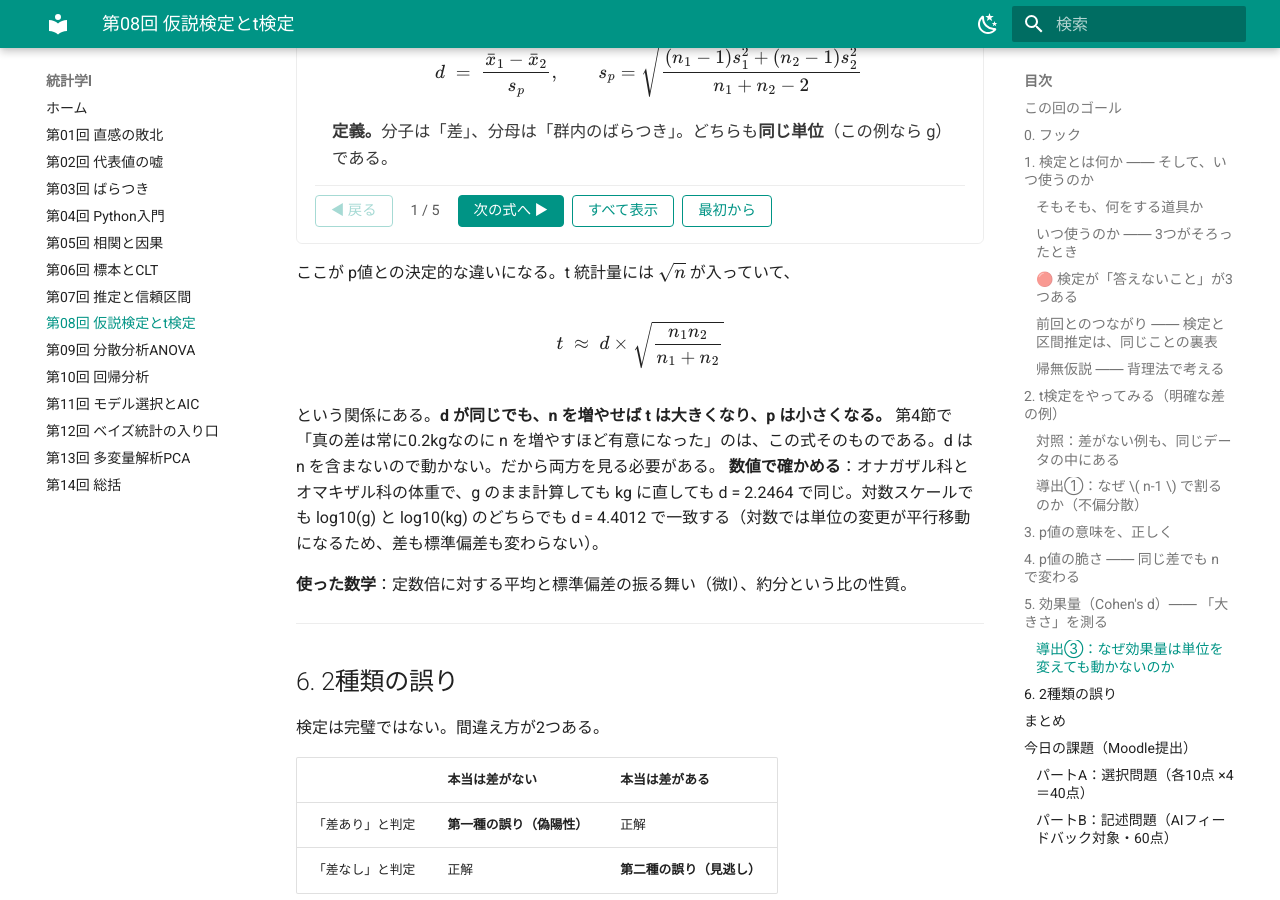
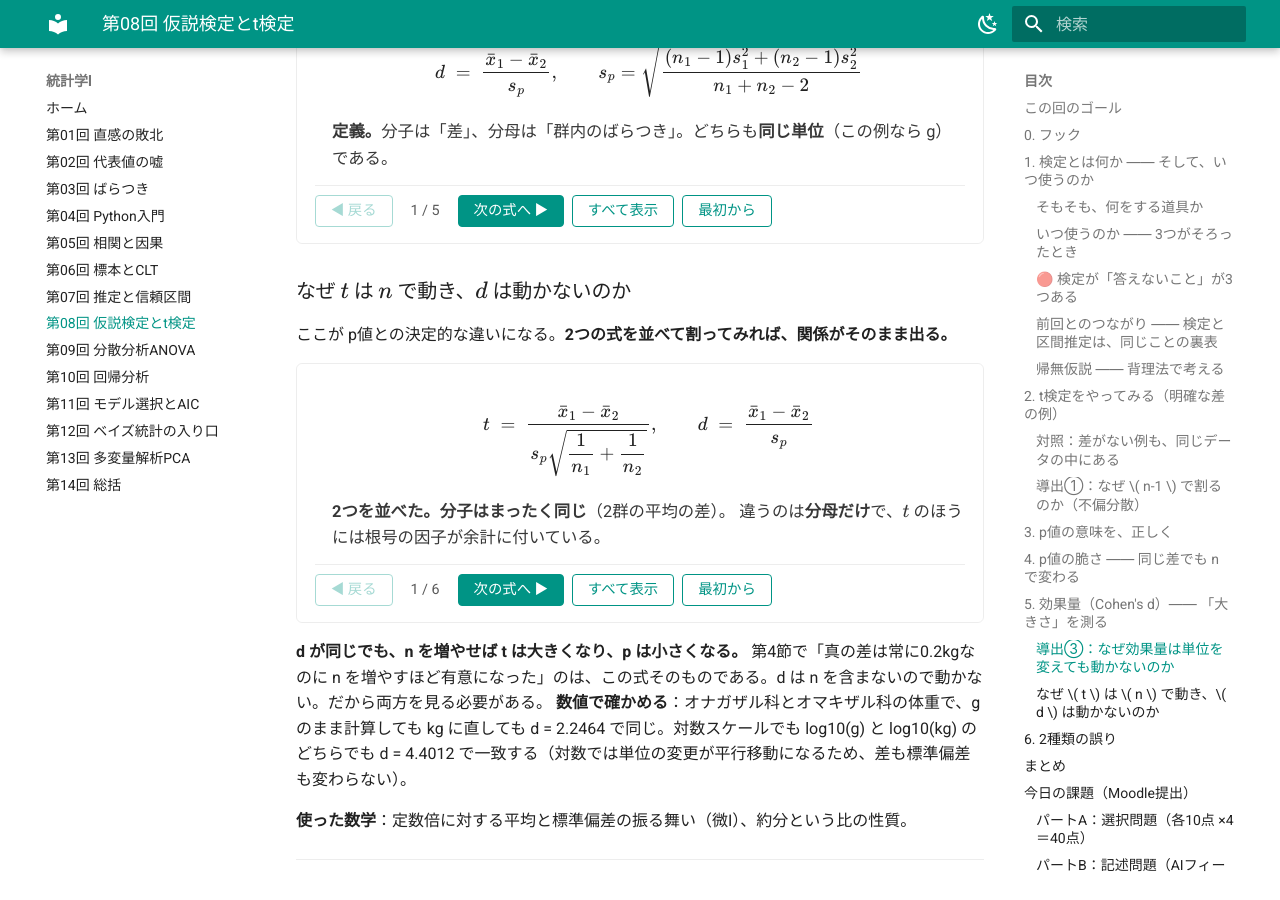
Before and after one commit to aonoa68/toukei-1, an MkDocs documentation site: the page built from docs/08_ttest.md, in a window 1280 px wide and 900 px high, scrolled down 7174 px. Built offline with MkDocs 1.6.1 and Material for MkDocs 9.7.7, drawn with Linux system fonts in a browser that asks for light colours.

Commit message:
第8回：t と d の関係を6段で導く
t ≈ d√(n1n2/(n1+n2)) を結果だけ引いていた。

- t と d を並べると分子が同じで分母だけ違うことを見せる
- d を差について解いて t に代入 → s_p が約分される
- 1/n1+1/n2 を通分して逆数の平方根に直す
- 🔴 合併標準偏差の定義なら近似ではなく等式であることを明記
- n1=n2=n なら t=d√(n/2)。n を4倍で t は2倍、d は不変

Co-Authored-By: Claude Opus 5 <noreply@anthropic.com>
Claude-Session: https://claude.ai/code/session_01VNG6MY7caqH6ZBqg92AUZE

```diff
--- a/docs/08_ttest.md
+++ b/docs/08_ttest.md
@@ -396,11 +396,72 @@ $$ d' \;=\; \frac{\cancel{c}\,(\bar{x}_1-\bar{x}_2)}{\cancel{c}\,s_p} \;=\; \fra
 
 </div>
 
-ここが p値との決定的な違いになる。t 統計量には \( \sqrt{n} \) が入っていて、
+### なぜ \( t \) は \( n \) で動き、\( d \) は動かないのか
 
-$$ t \;\approx\; d \times \sqrt{\frac{n_1 n_2}{n_1+n_2}} $$
+ここが p値との決定的な違いになる。**2つの式を並べて割ってみれば、関係がそのまま出る。**
 
-という関係にある。**d が同じでも、n を増やせば t は大きくなり、p は小さくなる。** 第4節で「真の差は常に0.2kgなのに n を増やすほど有意になった」のは、この式そのものである。d は n を含まないので動かない。だから両方を見る必要がある。
+<div class="deriv" markdown>
+
+<div markdown>
+
+$$ t \;=\; \frac{\bar{x}_1-\bar{x}_2}{s_p\sqrt{\dfrac{1}{n_1}+\dfrac{1}{n_2}}}, \qquad d \;=\; \frac{\bar{x}_1-\bar{x}_2}{s_p} $$
+
+**2つを並べた。分子はまったく同じ**（2群の平均の差）。
+違うのは**分母だけ**で、\( t \) のほうには根号の因子が余計に付いている。
+
+</div>
+
+<div markdown>
+
+$$ \bar{x}_1-\bar{x}_2 \;=\; d \cdot s_p $$
+
+**\( d \) の式を、差について解いた。**両辺に \( s_p \) を掛けただけ。
+これを \( t \) の分子に代入する。
+
+</div>
+
+<div markdown>
+
+$$ t \;=\; \frac{d\,s_p}{s_p\sqrt{\dfrac{1}{n_1}+\dfrac{1}{n_2}}} \;=\; \frac{d}{\sqrt{\dfrac{1}{n_1}+\dfrac{1}{n_2}}} $$
+
+**代入して \( s_p \) が約分された。**
+ばらつきの大きさは \( t \) と \( d \) の両方に同じように入っているので、**消える**。
+残るのは \( d \) と、**人数だけでできた因子**である。
+
+</div>
+
+<div markdown>
+
+$$ \frac{1}{n_1}+\frac{1}{n_2} \;=\; \frac{n_2+n_1}{n_1 n_2} \qquad\Longrightarrow\qquad \frac{1}{\sqrt{\dfrac{1}{n_1}+\dfrac{1}{n_2}}} \;=\; \sqrt{\frac{n_1 n_2}{n_1+n_2}} $$
+
+**分母を通分して、逆数の平方根に直した。**ただの分数の整理である。
+
+</div>
+
+<div markdown>
+
+$$ t \;=\; d \times \sqrt{\frac{n_1 n_2}{n_1+n_2}} $$
+
+🔴 **これが答え。**合併標準偏差を使う定義なら、これは**近似ではなく等式**である。
+
+- **右辺の \( d \) に \( n \) は入っていない** …… 人数を増やしても動かない
+- **右辺の根号は \( n \) だけでできている** …… 人数を増やすと大きくなる
+
+</div>
+
+<div markdown>
+
+$$ n_1=n_2=n \;\Longrightarrow\; t \;=\; d\sqrt{\frac{n^2}{2n}} \;=\; d\sqrt{\frac{n}{2}} $$
+
+**2群が同じ人数のときは、もっと簡単になる。**
+\( t \) は \( \sqrt{n} \) に比例する。**n を4倍にすれば t は2倍**、p値はそのぶん小さくなる。
+差の大きさ \( d \) は1ミリも変わっていないのに、である。
+
+</div>
+
+</div>
+
+**d が同じでも、n を増やせば t は大きくなり、p は小さくなる。** 第4節で「真の差は常に0.2kgなのに n を増やすほど有意になった」のは、この式そのものである。d は n を含まないので動かない。だから両方を見る必要がある。
 **数値で確かめる**：オナガザル科とオマキザル科の体重で、g のまま計算しても kg に直しても d = 2.2464 で同じ。対数スケールでも log10(g) と log10(kg) のどちらでも d = 4.4012 で一致する（対数では単位の変更が平行移動になるため、差も標準偏差も変わらない）。
 
 **使った数学**：定数倍に対する平均と標準偏差の振る舞い（微I）、約分という比の性質。
```
